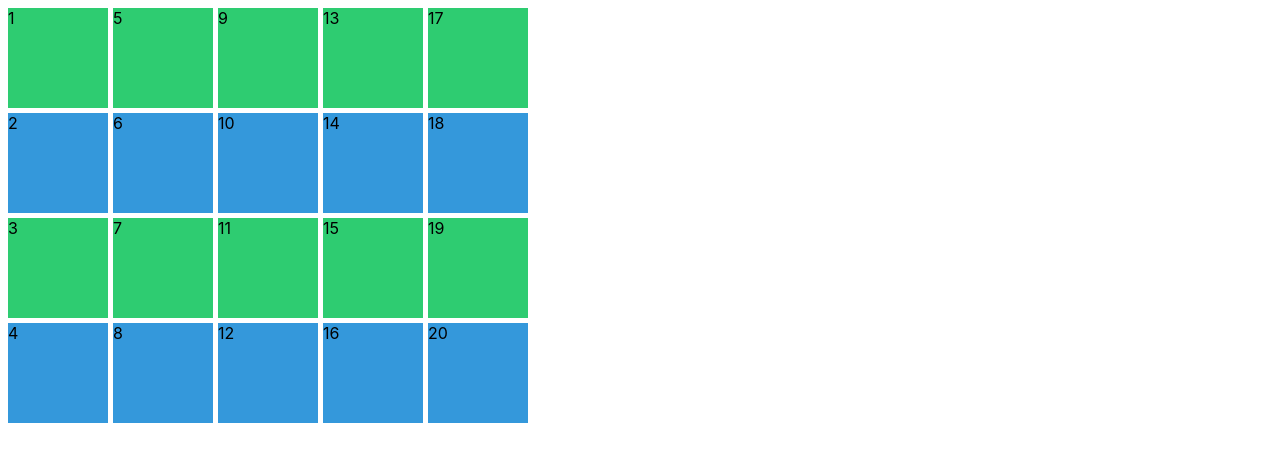
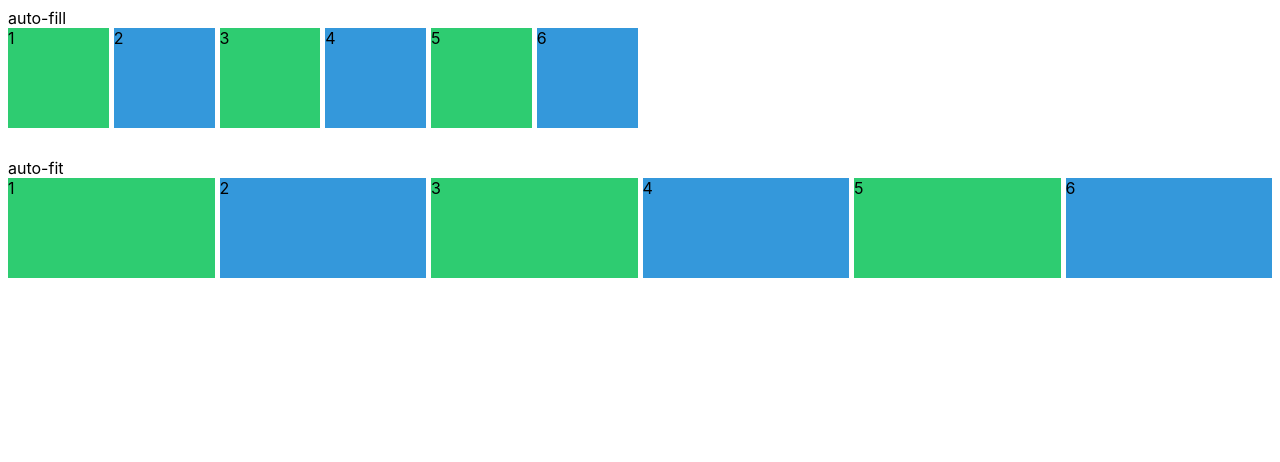
Before and after one commit to hansh1029/scss-class, a plain HTML site: page index.html in a window 1280 px wide. Drawn offline with Linux system fonts and the light colour scheme.

Commit message:
minmax auto-fill auto-fit

```diff
--- a/index.html
+++ b/index.html
@@ -7,6 +7,7 @@
     <title>(S)CSS Masterclass</title>
 </head>
 <body>
+    auto-fill
     <div class="grid">
       <div class="item">1</div>
       <div class="item">2</div>
@@ -14,20 +15,15 @@
       <div class="item">4</div>
       <div class="item">5</div>
       <div class="item">6</div>
-        <div class="item">7</div>
-        <div class="item">8</div>
-        <div class="item">9</div>
-        <div class="item">10</div>
-        <div class="item">11</div>
-        <div class="item">12</div>
-        <div class="item">13</div>
-        <div class="item">14</div>
-        <div class="item">15</div>
-        <div class="item">16</div>
-        <div class="item">17</div>
-        <div class="item">18</div>
-        <div class="item">19</div>
-        <div class="item">20</div>
+    </div>
+    auto-fit
+    <div class="grid">
+      <div class="item">1</div>
+      <div class="item">2</div>
+      <div class="item">3</div>
+      <div class="item">4</div>
+      <div class="item">5</div>
+      <div class="item">6</div>
     </div>
 </body>
 </html>
--- a/styles.css
+++ b/styles.css
@@ -7,11 +7,12 @@ body {
     display: grid;
     gap: 5px;
     /* height: 250vh; */
-    grid-template-columns: repeat(4, 100px);
-    grid-template-rows: repeat(4, 100px);
+    /* grid-template-columns: repeat(5, minmax(100px, 5fr)); */
+    /* grid-template-rows: repeat(4, 100px); */
     grid-auto-rows: 100px;
-    grid-auto-flow: column;
-    grid-auto-columns: 100px;
+    margin-bottom: 30px;
+    /* grid-auto-flow: column; */
+    /* grid-auto-columns: 100px; */
     /* modify grid */
     /* justify-content: center; */
     /* modify grid line */
@@ -34,6 +35,13 @@ body {
     "footer footer footer footer" 1fr / 1fr 1fr 1fr 1fr; */
 }
 
+.grid:first-child {
+    grid-template-columns: repeat(auto-fill, minmax(100px, 1fr));
+  }
+
+  .grid:last-child {
+    grid-template-columns: repeat(auto-fit, minmax(100px, 1fr));
+  }
 
 .item:nth-child(odd) {
     background-color: #2ecc71;
```
Lines whose indentation alone changed are shown as unchanged.
